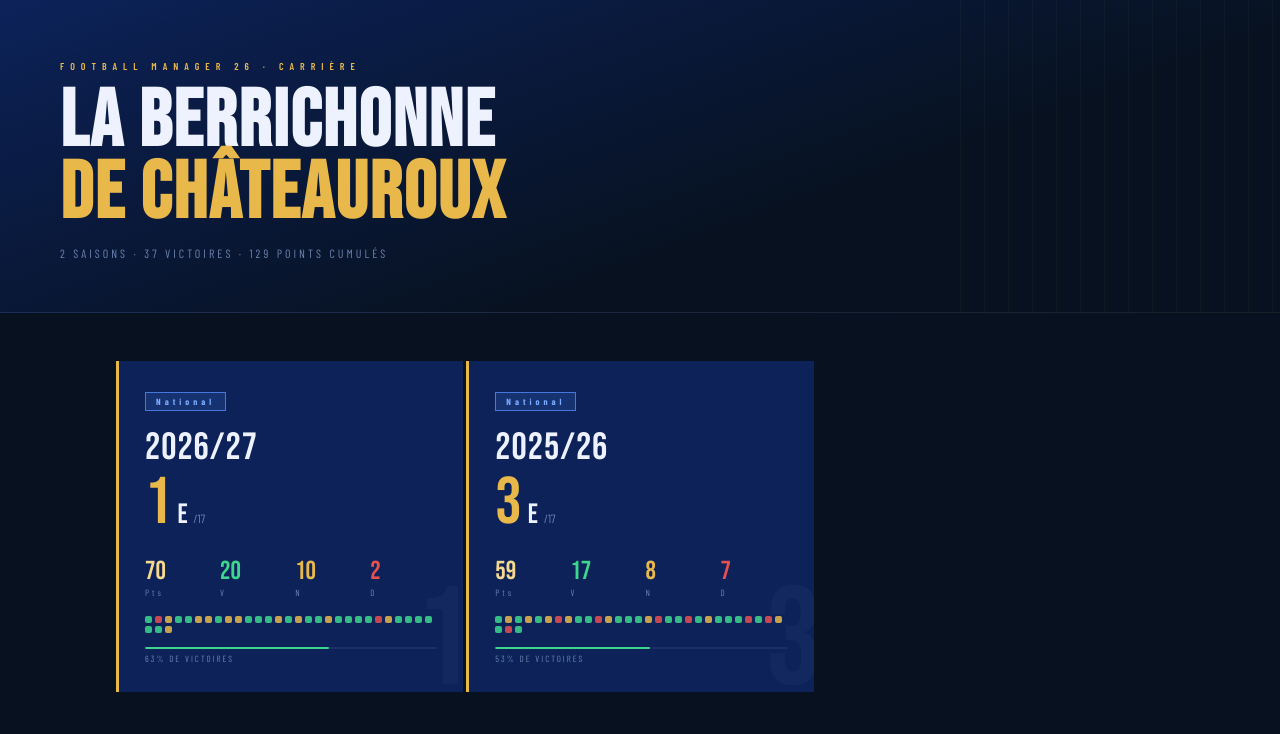
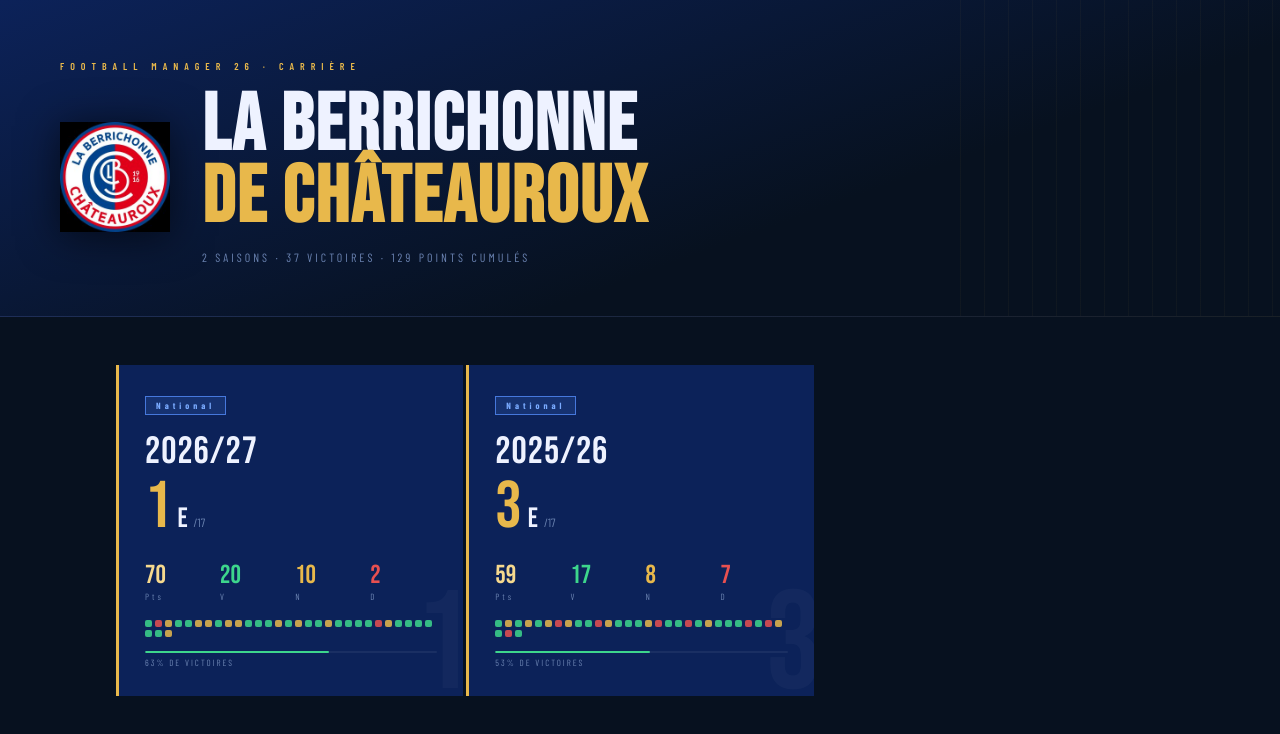
Before and after one commit to ArqueftX/lbc-fm-career, a React (Vite) app: page / in a window 1280 px wide. Shown: the top 734 px of the page. Built offline with nearby package versions, Linux system fonts and the light colour scheme; a web font is replaced by a local one.

Commit message:
Ajout logo LBC

```diff
--- a/src/App.jsx
+++ b/src/App.jsx
@@ -55,14 +55,24 @@
         <div style={{ position:'absolute', top:0, right:0, width:320, height:'100%', backgroundImage:'repeating-linear-gradient(90deg,rgba(232,184,75,0.04) 0,rgba(232,184,75,0.04) 1px,transparent 1px,transparent 24px)', pointerEvents:'none' }} />
 
         <div style={{ maxWidth:1160, margin:'0 auto' }}>
-          <div className="bc au" style={{ fontSize:10, letterSpacing:6, color:C.gold, marginBottom:14, fontWeight:600 }}>
+          <div className="bc au" style={{ fontSize:10, letterSpacing:6, color:C.gold, marginBottom:18, fontWeight:600 }}>
             FOOTBALL MANAGER 26 · CARRIÈRE
           </div>
-          <h1 className="bb au au1" style={{ fontSize:'clamp(40px,7vw,80px)', lineHeight:0.9, letterSpacing:2, marginBottom:16 }}>
-            La Berrichonne<br /><span style={{ color:C.gold }}>de Châteauroux</span>
-          </h1>
-          <div className="bc au au2" style={{ fontSize:12, color:C.muted, letterSpacing:3, fontWeight:400 }}>
-            {seasons.length} SAISON{seasons.length !== 1 ? 'S' : ''} · {totalW} VICTOIRES · {totalPts} POINTS CUMULÉS
+          <div style={{ display:'flex', alignItems:'center', gap:32, flexWrap:'wrap' }}>
+            <img
+              src="./logo.png"
+              alt="La Berrichonne de Châteauroux"
+              className="au au1"
+              style={{ width:110, height:110, objectFit:'contain', flexShrink:0, filter:'drop-shadow(0 4px 20px rgba(0,0,0,0.6))' }}
+            />
+            <div>
+              <h1 className="bb au au1" style={{ fontSize:'clamp(40px,7vw,80px)', lineHeight:0.9, letterSpacing:2, marginBottom:16 }}>
+                La Berrichonne<br /><span style={{ color:C.gold }}>de Châteauroux</span>
+              </h1>
+              <div className="bc au au2" style={{ fontSize:12, color:C.muted, letterSpacing:3, fontWeight:400 }}>
+                {seasons.length} SAISON{seasons.length !== 1 ? 'S' : ''} · {totalW} VICTOIRES · {totalPts} POINTS CUMULÉS
+              </div>
+            </div>
           </div>
         </div>
       </div>
```
Also changed, not shown: public/logo.png (added).
